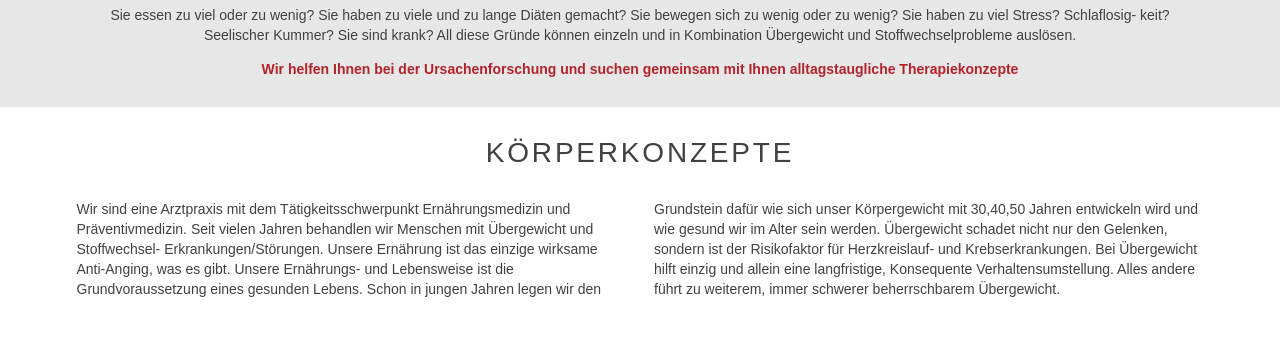
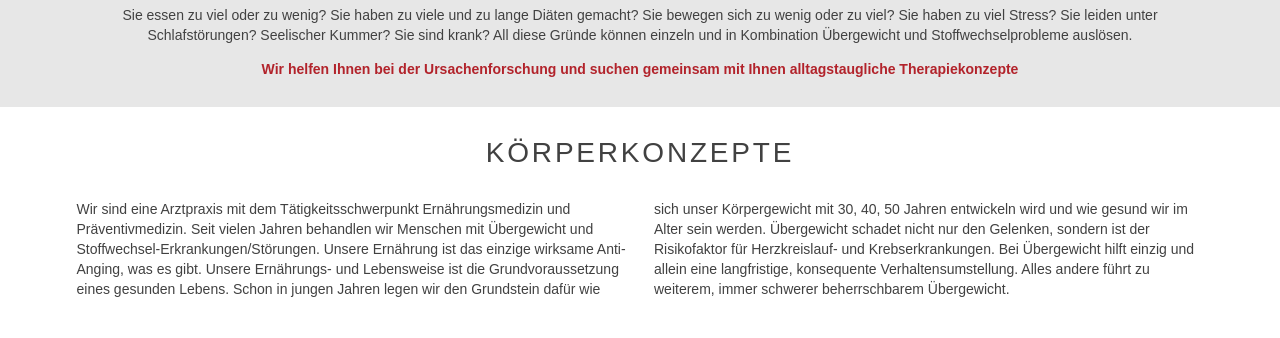
Before and after one commit to kielkowskiweb/kielkowskiweb.github.io, a plain HTML site: page index.html in a window 1280 px wide. Shown: the part 912-1250 px from the top of the page. Drawn offline with Linux system fonts and the light colour scheme.

Commit message:
Deploy from Forestry.io

```diff
--- a/index.html
+++ b/index.html
@@ -54,13 +54,13 @@
   </div>
   <div class="ui fluid container intro">
     <div class="ui container">
-      <p>Sie essen zu viel oder zu wenig? Sie haben zu viele und zu lange Diäten gemacht? Sie bewegen sich zu wenig oder zu wenig? Sie haben zu viel Stress? Schlaflosig- keit? Seelischer Kummer? Sie sind krank? All diese Gründe können einzeln und in Kombination Übergewicht und Stoffwechselprobleme auslösen.</p><p><strong>Wir helfen Ihnen bei der Ursachenforschung und suchen gemeinsam mit Ihnen alltagstaugliche Therapiekonzepte</strong></p>
+      <p>Sie essen zu viel oder zu wenig? Sie haben zu viele und zu lange Diäten gemacht? Sie bewegen sich zu wenig oder zu viel? Sie haben zu viel Stress? Sie leiden unter Schlafstörungen? Seelischer Kummer? Sie sind krank? All diese Gründe können einzeln und in Kombination Übergewicht und Stoffwechselprobleme auslösen.</p><p><strong>Wir helfen Ihnen bei der Ursachenforschung und suchen gemeinsam mit Ihnen alltagstaugliche Therapiekonzepte</strong></p>
     </div>
   </div>
   <div class="ui container">
     <h1>Körperkonzepte</h1>
     <div class="topcontent">
-      <p>Wir sind eine Arztpraxis mit dem Tätigkeitsschwerpunkt Ernährungsmedizin und Präventivmedizin. Seit vielen Jahren behandlen wir Menschen mit Übergewicht und Stoffwechsel- Erkrankungen/Störungen. Unsere Ernährung ist das einzige wirksame Anti-Anging, was es gibt.  Unsere Ernährungs- und Lebensweise ist die Grundvoraussetzung eines gesunden Lebens. Schon in jungen Jahren legen wir den Grundstein dafür wie sich unser Körpergewicht mit 30,40,50 Jahren entwickeln wird und wie gesund wir im Alter sein werden. Übergewicht schadet nicht nur den Gelenken, sondern ist der Risikofaktor für Herzkreislauf- und Krebserkrankungen. Bei Übergewicht hilft einzig und allein eine langfristige, Konsequente Verhaltensumstellung. Alles andere führt zu weiterem, immer schwerer beherrschbarem Übergewicht.</p>
+      <p>Wir sind eine Arztpraxis mit dem Tätigkeitsschwerpunkt Ernährungsmedizin und Präventivmedizin. Seit vielen Jahren behandlen wir Menschen mit Übergewicht und Stoffwechsel-Erkrankungen/Störungen. Unsere Ernährung ist das einzige wirksame Anti-Anging, was es gibt. Unsere Ernährungs- und Lebensweise ist die Grundvoraussetzung eines gesunden Lebens. Schon in jungen Jahren legen wir den Grundstein dafür wie sich unser Körpergewicht mit 30, 40, 50 Jahren entwickeln wird und wie gesund wir im Alter sein werden. Übergewicht schadet nicht nur den Gelenken, sondern ist der Risikofaktor für Herzkreislauf- und Krebserkrankungen. Bei Übergewicht hilft einzig und allein eine langfristige, konsequente Verhaltensumstellung. Alles andere führt zu weiterem, immer schwerer beherrschbarem Übergewicht.</p>
     </div>
     <div class="ui three column grid doubling">
 
```
